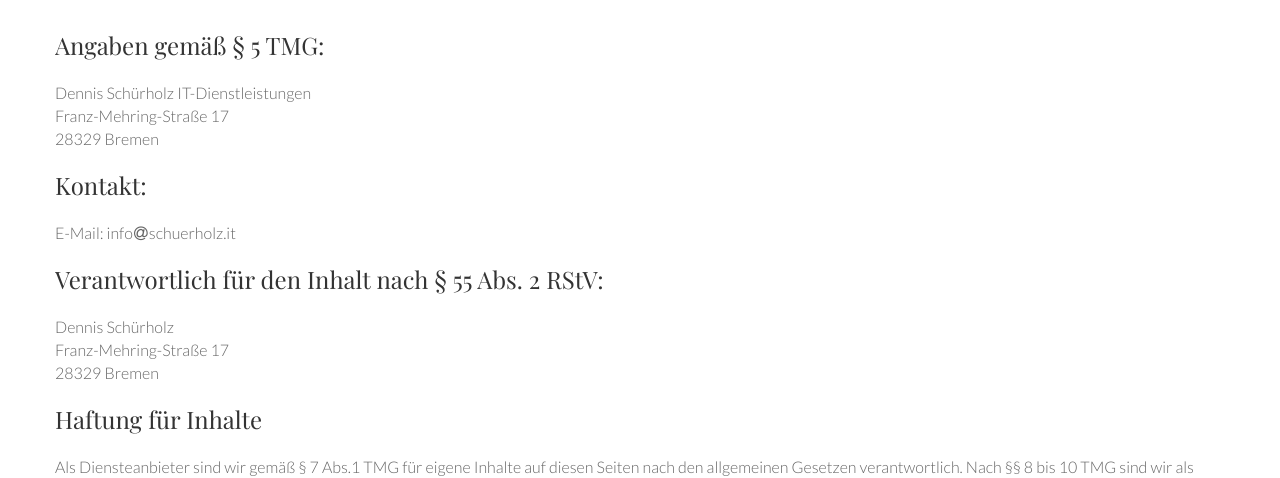
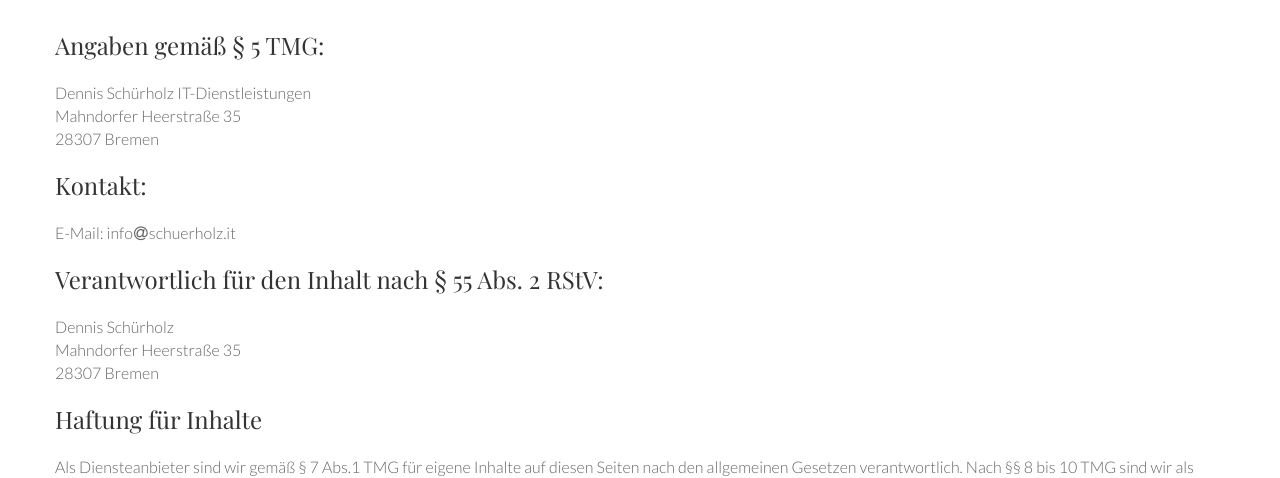
Before and after one commit to dennisschuerholz/schuerholz.it, a Jekyll site: the page built from _pages/impressum.md, in a window 1280 px wide. Shown: the part 226-704 px from the top of the page. Built offline with Jekyll 4.4.1, drawn with Linux system fonts in a browser that asks for light colours.

Commit message:
Anschrift im Impressum auf Mahndorf angepasst

```diff
--- a/_pages/impressum.md
+++ b/_pages/impressum.md
@@ -11,14 +11,14 @@ picture-pos: 70%
 
 <h3>Angaben gemäß § 5 TMG:</h3>
 <p>Dennis Schürholz IT-Dienstleistungen<br />
-Franz-Mehring-Straße 17<br />
-28329 Bremen</p>
+Mahndorfer Heerstraße 35<br />
+28307 Bremen</p>
 <h3>Kontakt:</h3>
 E-Mail: info<i class="fa fa-at"></i>schuerholz.it
 <h3>Verantwortlich für den Inhalt nach § 55 Abs. 2 RStV:</h3>
 <p>Dennis Schürholz<br />
-Franz-Mehring-Straße 17<br />
-28329 Bremen</p>
+Mahndorfer Heerstraße 35<br />
+28307 Bremen</p>
 <h3>Haftung für Inhalte</h3>
 <p>Als Diensteanbieter sind wir gemäß § 7 Abs.1 TMG für eigene Inhalte auf diesen Seiten nach den allgemeinen Gesetzen verantwortlich. Nach §§ 8 bis 10 TMG sind wir als Diensteanbieter jedoch nicht verpflichtet, übermittelte oder gespeicherte fremde Informationen zu überwachen oder nach Umständen zu forschen, die auf eine rechtswidrige Tätigkeit hinweisen.</p>
 <p>Verpflichtungen zur Entfernung oder Sperrung der Nutzung von Informationen nach den allgemeinen Gesetzen bleiben hiervon unberührt. Eine diesbezügliche Haftung ist jedoch erst ab dem Zeitpunkt der Kenntnis einer konkreten Rechtsverletzung möglich. Bei Bekanntwerden von entsprechenden Rechtsverletzungen werden wir diese Inhalte umgehend entfernen.</p>
```
